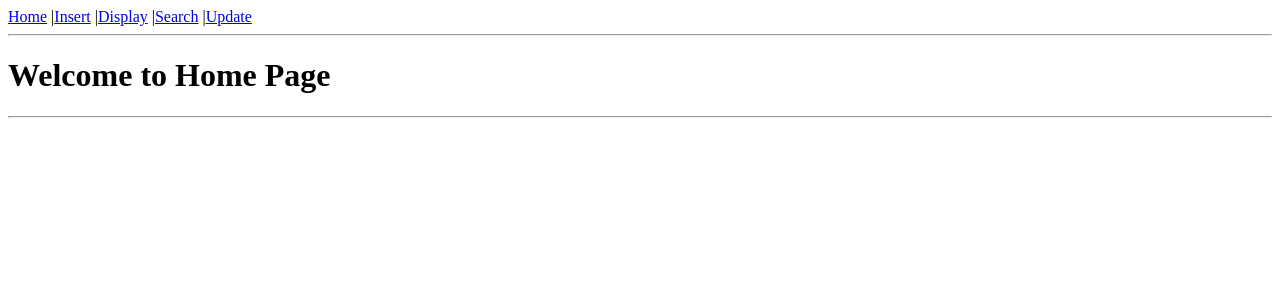
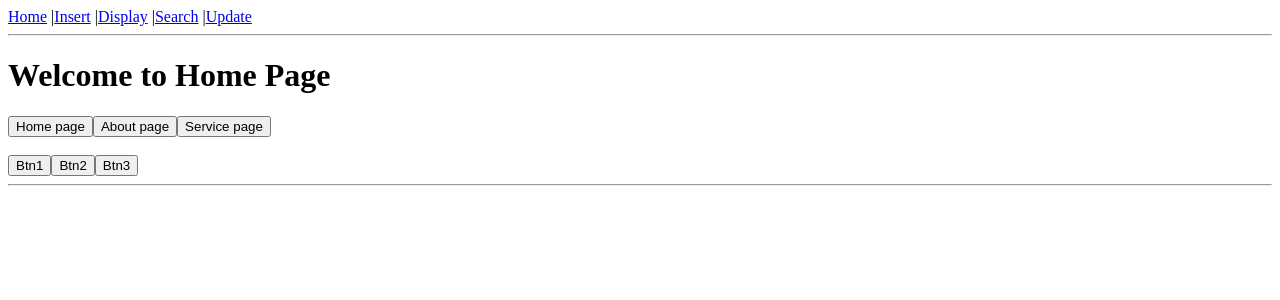
Before and after one commit to abhikumar11/cybromnode, a React (Vite) app in the folder client/: page /home in a window 1280 px wide. Shown: the top 300 px of the page. Built offline with nearby package versions, Linux system fonts and the light colour scheme.

Commit message:
initial commit

```diff
--- a/client/src/components/Home.jsx
+++ b/client/src/components/Home.jsx
@@ -1,9 +1,41 @@
 import React from "react";
-
+import axios from "axios";
 const Home = () => {
+  const handleSubmit=async()=>{
+    const res=await axios.get(`${import.meta.env.VITE_SERVER}/home`);
+    console.log(res.data);
+  }
+    const handleAbout=async()=>{
+    const res=await axios.get(`${import.meta.env.VITE_SERVER}/about`);
+    console.log(res.data);
+  }
+    const handleService=async()=>{
+    const res=await axios.get(`${import.meta.env.VITE_SERVER}/service`);
+    console.log(res.data);
+  }
+   const btn1=async()=>{
+     const res=await axios.get(`${import.meta.env.VITE_SERVER}/home`);
+    console.log(res.data);
+   }
+    const btn2=async()=>{
+     const res=await axios.get(`${import.meta.env.VITE_SERVER}/about`);
+    console.log(res.data);
+   }
+    const btn3=async()=>{
+     const res=await axios.get(`${import.meta.env.VITE_SERVER}/service`);
+    console.log(res.data);
+   }
   return (
     <div>
       <h1>Welcome to Home Page</h1>
+      <button onClick={handleSubmit}>Home page</button>
+      <button onClick={handleAbout}>About page</button>
+      <button onClick={handleService}>Service page</button>
+          <br /><br />
+
+         <button onClick={btn1}>Btn1</button>
+      <button onClick={btn2}>Btn2</button>
+      <button onClick={btn3}>Btn3</button>
       <hr />
     </div>
   );
```
Also changed, not shown: 1 other file (tests, documents, lock files or other folders).
